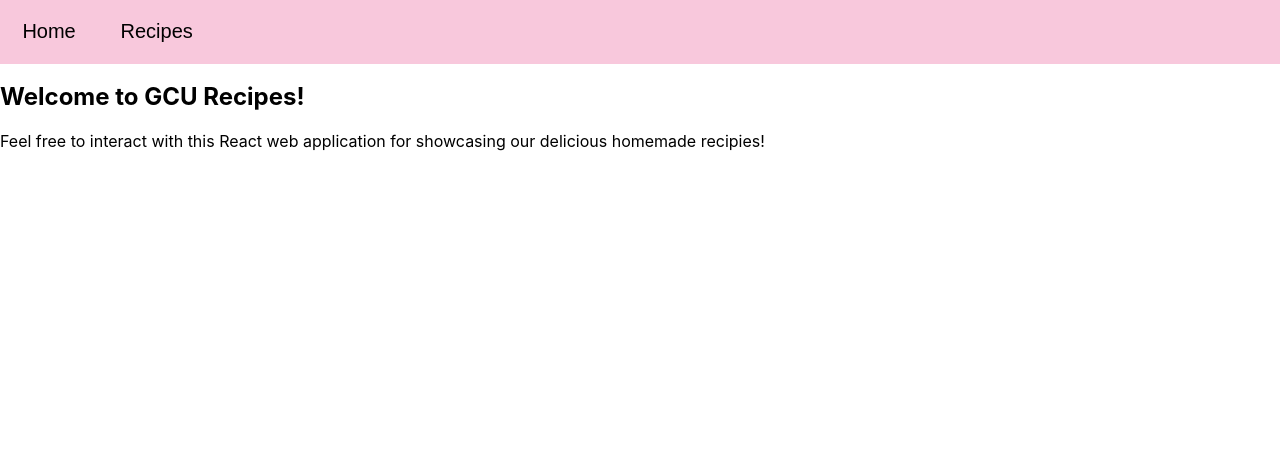
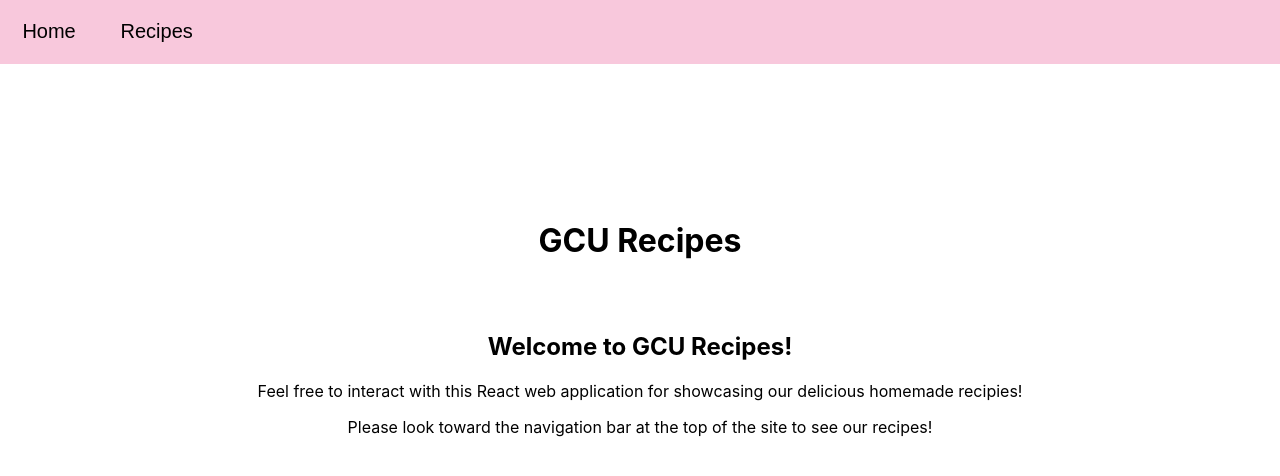
Before and after one commit to jonyward/fewd-cw, a React (Create React App) app: page / in a window 1280 px wide. Shown: the top 476 px of the page. Built offline with nearby package versions, Linux system fonts and the light colour scheme.

Commit message:
final commit before fixing readme and deployed app link

```diff
--- a/src/components/Home.js
+++ b/src/components/Home.js
@@ -3,9 +3,10 @@ import React from "react";
 const Home = () => {
     return (
         <>
-            <h1>GCU Recipes</h1>
-            <h2>Welcome to GCU Recipes!</h2>
-            <p>Feel free to interact with this React web application for showcasing our delicious homemade recipies!</p>
+            <h1 class="homeheading">GCU Recipes</h1>
+            <h2 class="homesubheading">Welcome to GCU Recipes!</h2>
+            <p class="homeP">Feel free to interact with this React web application for showcasing our delicious homemade recipies!</p>
+            <p class="homeP">Please look toward the navigation bar at the top of the site to see our recipes!</p>
         </>
     );
 }
--- a/src/components/StarComponent.js
+++ b/src/components/StarComponent.js
@@ -2,7 +2,7 @@ import React, {useState} from "react";
 import { FaStar} from "react-icons/fa";
 
 const StarComponent = () => {
-    const [rating, setRating] = useState(null);
+    const [rating, setRating] = useState("");
 
     return (
     <div>
--- a/src/index.css
+++ b/src/index.css
@@ -161,3 +161,20 @@ nav li a {
 .menuLIST {
   padding-bottom: 5px;
 }
+
+.homeheading {
+  padding-top: 200px;
+  align-items: center;
+  text-align: center;
+}
+
+.homesubheading {
+  padding-top: 50px;
+  align-items: center;
+  text-align: center;
+}
+
+.homeP {
+  align-items: center;
+  text-align: center;
+}
```
